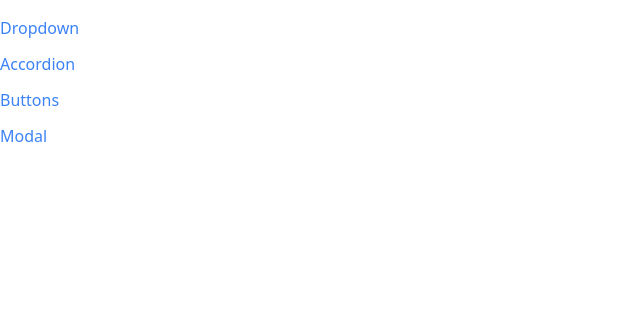
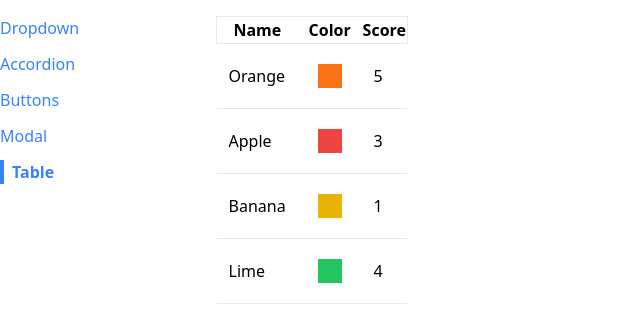
Before and after one commit to AmirKishk/react-components, a React (Create React App) app: page /table in a window 1280 px wide. Shown: the top 322 px of the page, without its empty margins (0-640 px from the left). Built offline with nearby package versions, Linux system fonts and the light colour scheme.

Commit message:
commit table first stage

```diff
--- a/src/App.js
+++ b/src/App.js
@@ -4,6 +4,7 @@
 import DropdownPage from "./pages/DropdownPage";
 import ButtonPage from "./pages/ButtonPage";
 import ModalPage from "./pages/ModalPage";
+import TablePage from "./pages/TablePage";
 
 function App() {
   return (
@@ -22,6 +23,9 @@
         <Route path="/modal">
           <ModalPage />
         </Route>
+        <Route path="/table">
+          <TablePage />
+        </Route>
       </div>
     </div>
   );
--- a/src/components/Modal.js
+++ b/src/components/Modal.js
@@ -12,10 +12,11 @@
 
   return ReactDOM.createPortal(
     <div>
-      <div onClick={onClose} className="fixed inset-0 bg-gray-300 opacity-80">
-        1
-      </div>
-      <div className="fixed inset-40 p-10 bg-white h-40">
+      <div
+        onClick={onClose}
+        className="fixed inset-0 bg-gray-300 opacity-80"
+      ></div>
+      <div className="fixed inset-40 p-10 bg-white h-40 ">
         <div className="flex flex-col justify-between h-full">
           {children}
           <div className="flex justify-end">{actionBar}</div>
--- a/src/components/Sidebar.js
+++ b/src/components/Sidebar.js
@@ -6,6 +6,7 @@
     { label: "Accordion", path: "/accordion" },
     { label: "Buttons", path: "/buttons" },
     { label: "Modal", path: "/modal" },
+    { label: "Table", path: "/table" },
   ];
 
   const renderedLinks = Links.map((link) => {
--- /dev/null
+++ b/src/components/Table.js
@@ -0,0 +1,28 @@
+function Table({ data, config }) {
+  const renderRows = data.map((fruit) => {
+    return (
+      <tr className="border-b" key={fruit.name}>
+        <td className="p-3">{fruit.name}</td>
+        <td className="p-3">
+          <div className={`p-3 m-2 ${fruit.color}`}></div>
+        </td>
+        <td className="p-3">{fruit.score}</td>
+      </tr>
+    );
+  });
+
+  const renderHeaders = config.map((column) => {
+    return <th key={column.label}>{column.label}</th>;
+  });
+
+  return (
+    <table className="table-auto border-spacing-2">
+      <thead>
+        <tr className="border b-2">{renderHeaders}</tr>
+      </thead>
+      <tbody>{renderRows}</tbody>
+    </table>
+  );
+}
+
+export default Table;
--- a/src/pages/ButtonPage.js
+++ b/src/pages/ButtonPage.js
@@ -13,7 +13,7 @@
   return (
     <div>
       <div>
-        <Button primary outline className="mb-5" onClick={handleClick}>
+        <Button primary outline className="mb-0" onClick={handleClick}>
           <GoBellFill />
           Click Khalto!
         </Button>
--- /dev/null
+++ b/src/pages/TablePage.js
@@ -0,0 +1,20 @@
+import Table from "../components/Table";
+
+function TablePage() {
+  const data = [
+    { name: "Orange", color: "bg-orange-500", score: 5 },
+    { name: "Apple", color: "bg-red-500", score: 3 },
+    { name: "Banana", color: "bg-yellow-500", score: 1 },
+    { name: "Lime", color: "bg-green-500", score: 4 },
+  ];
+
+  const config = [{ label: "Name" }, { label: "Color" }, { label: "Score" }];
+
+  return (
+    <div>
+      <Table data={data} config={config} />
+    </div>
+  );
+}
+
+export default TablePage;
```
